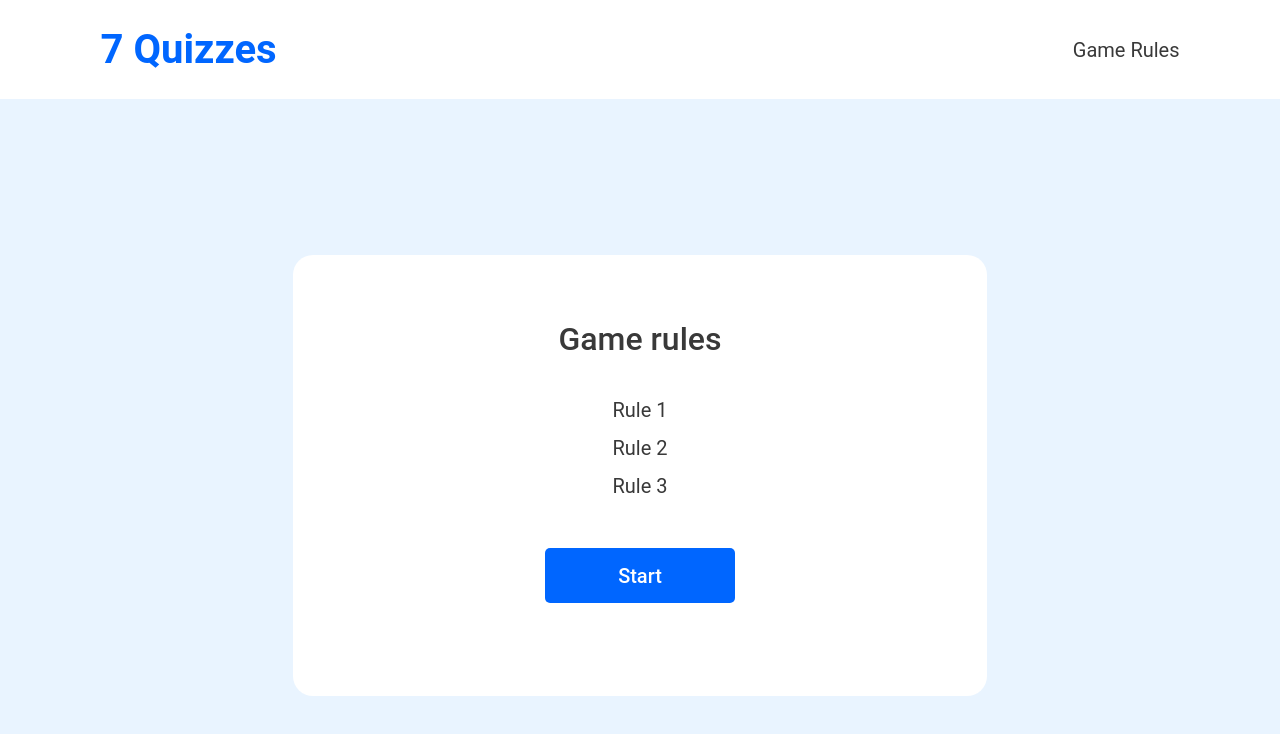
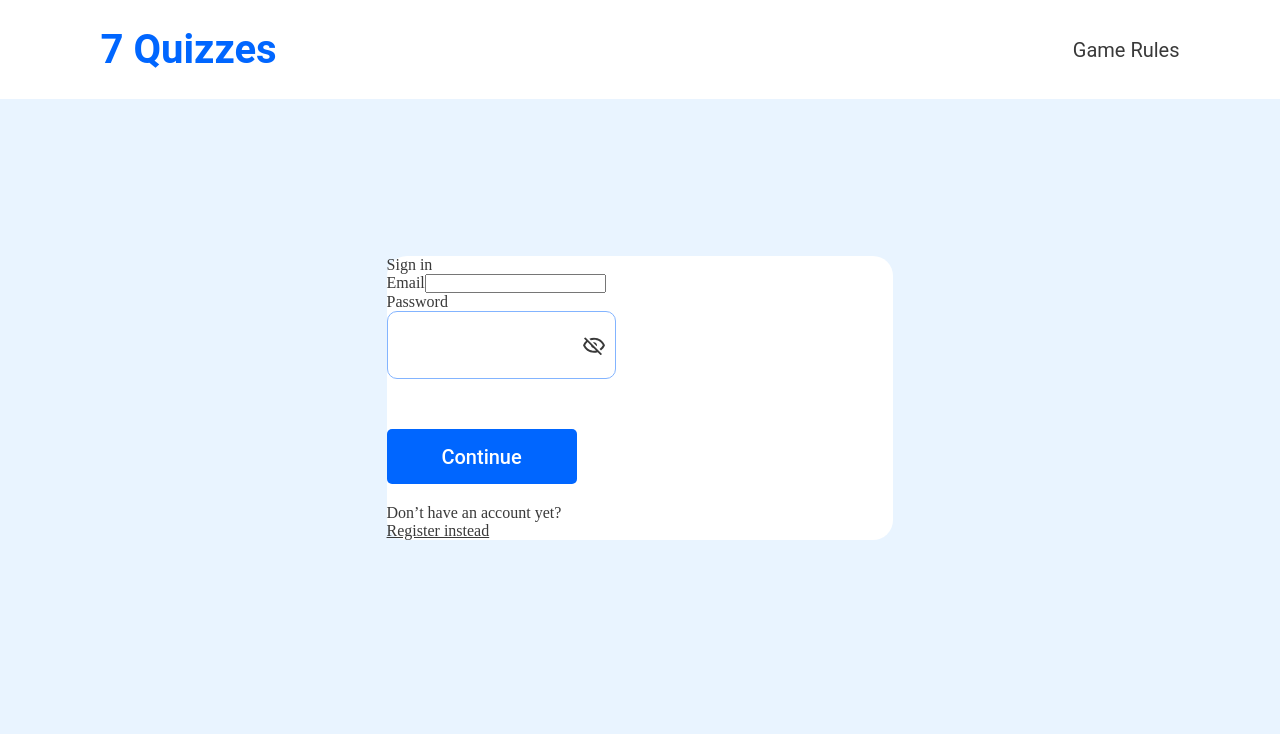
Before and after one commit to YuliaVorotintseva/7quizzes-frontend, a React (Vite) app: page / in a window 1280 px wide. Shown: the top 734 px of the page. Built offline with nearby package versions, Linux system fonts and the light colour scheme.

Commit message:
feat: add components PasswordInput and SignInForm

```diff
--- a/src/app/Router.tsx
+++ b/src/app/Router.tsx
@@ -5,12 +5,14 @@ import Game from "../pages/Game/Game";
 import GameStart from "../pages/GameStart/GameStart";
 import GameEnd from "../pages/GameEnd.tsx/GameEnd";
 import MainLayout from "../layouts/MainLayout/MainLayout";
+import SignInPage from "../pages/SignInPage/SignInPage";
 
 const Router = () => (
   <BrowserRouter>
     <Routes>
       <Route path="/" element={<MainLayout />}>
-        <Route index element={<GameStart />} />
+        <Route index element={<SignInPage />} />
+        <Route path="/start" element={<GameStart />} />
         <Route path="/game" element={<Game />} />
         <Route path="/finish" element={<GameEnd />} />
       </Route>
--- a/src/components/Button/button.css
+++ b/src/components/Button/button.css
@@ -33,6 +33,11 @@
   margin-bottom: 46px;
 }
 
+.submit__sign_in {
+  margin-top: 50px;
+  margin-bottom: 20px;
+}
+
 .button__start {
   margin: 0 auto 28px;
 }
--- /dev/null
+++ b/src/components/PasswordInput/PasswordInput.tsx
@@ -0,0 +1,62 @@
+import React, { useState } from "react";
+
+import "./passwordInput.css";
+
+const PasswordInput = () => {
+  const [showPassword, setShowPassword] = useState(false);
+  const [password, setPassword] = useState("");
+
+  return (
+    <div className="password_input">
+      <label htmlFor="password" className="label__password_input">
+        Password
+      </label>
+      <div className="field__password_input">
+        <input
+          type={showPassword ? "text" : "password"}
+          id="password"
+          name="password"
+          className="field"
+          value={password}
+          onChange={(e) => setPassword(e.target.value)}
+          required
+        />
+        <button
+          type="button"
+          className="field__show_password"
+          onClick={() => setShowPassword(!showPassword)}
+        >
+          {showPassword ? (
+            <svg
+              width="22"
+              height="16"
+              viewBox="0 0 22 16"
+              fill="none"
+              xmlns="http://www.w3.org/2000/svg"
+            >
+              <path
+                d="M11 5C11.7956 5 12.5587 5.31607 13.1213 5.87868C13.6839 6.44129 14 7.20435 14 8C14 8.79565 13.6839 9.55871 13.1213 10.1213C12.5587 10.6839 11.7956 11 11 11C10.2044 11 9.44129 10.6839 8.87868 10.1213C8.31607 9.55871 8 8.79565 8 8C8 7.20435 8.31607 6.44129 8.87868 5.87868C9.44129 5.31607 10.2044 5 11 5ZM11 0.5C16 0.5 20.27 3.61 22 8C20.27 12.39 16 15.5 11 15.5C6 15.5 1.73 12.39 0 8C1.73 3.61 6 0.5 11 0.5ZM2.18 8C2.98825 9.65031 4.24331 11.0407 5.80248 12.0133C7.36165 12.9858 9.1624 13.5013 11 13.5013C12.8376 13.5013 14.6383 12.9858 16.1975 12.0133C17.7567 11.0407 19.0117 9.65031 19.82 8C19.0117 6.34969 17.7567 4.95925 16.1975 3.98675C14.6383 3.01424 12.8376 2.49868 11 2.49868C9.1624 2.49868 7.36165 3.01424 5.80248 3.98675C4.24331 4.95925 2.98825 6.34969 2.18 8Z"
+                fill="#393939"
+              />
+            </svg>
+          ) : (
+            <svg
+              width="22"
+              height="18"
+              viewBox="0 0 22 18"
+              fill="none"
+              xmlns="http://www.w3.org/2000/svg"
+            >
+              <path
+                d="M1 1.27L2.28 0L19 16.72L17.73 18L14.65 14.92C13.5 15.3 12.28 15.5 11 15.5C6 15.5 1.73 12.39 0 8C0.69 6.24 1.79 4.69 3.19 3.46L1 1.27ZM11 5C11.7956 5 12.5587 5.31607 13.1213 5.87868C13.6839 6.44129 14 7.20435 14 8C14.0005 8.34057 13.943 8.67873 13.83 9L10 5.17C10.3213 5.05698 10.6594 4.99949 11 5ZM11 0.5C16 0.5 20.27 3.61 22 8C21.1839 10.0732 19.7969 11.8727 18 13.19L16.58 11.76C17.9629 10.8034 19.0782 9.50906 19.82 8C19.0116 6.34994 17.7564 4.95977 16.1973 3.9875C14.6381 3.01524 12.8375 2.49988 11 2.5C9.91 2.5 8.84 2.68 7.84 3L6.3 1.47C7.74 0.85 9.33 0.5 11 0.5ZM2.18 8C2.98844 9.65006 4.24357 11.0402 5.80273 12.0125C7.36189 12.9848 9.16254 13.5001 11 13.5C11.69 13.5 12.37 13.43 13 13.29L10.72 11C10.0242 10.9254 9.37482 10.6149 8.87997 10.12C8.38512 9.62518 8.07458 8.97584 8 8.28L4.6 4.87C3.61 5.72 2.78 6.78 2.18 8Z"
+                fill="#393939"
+              />
+            </svg>
+          )}
+        </button>
+      </div>
+    </div>
+  );
+};
+
+export default PasswordInput;
--- /dev/null
+++ b/src/components/PasswordInput/passwordInput.css
@@ -0,0 +1,23 @@
+.password_input {
+  display: flex;
+  flex-direction: column;
+}
+
+.field {
+  position: relative;
+  height: 50px;
+  padding: 8px;
+  padding-right: 42px;
+  user-select: none;
+  outline: none;
+  border: 1px solid #83b4ff;
+  border-radius: 10px;
+}
+
+.field__show_password {
+  position: absolute;
+  cursor: pointer;
+  background: none;
+  border: none;
+  transform: translateX(-150%) translateY(125%);
+}
--- /dev/null
+++ b/src/components/SignInForm/SignInForm.tsx
@@ -0,0 +1,43 @@
+import React from "react";
+import { Link, useNavigate } from "react-router-dom";
+
+import Button from "../Button/Button";
+
+import "./signInForm.css";
+import PasswordInput from "../PasswordInput/PasswordInput";
+
+const SignInForm = () => {
+  const navigate = useNavigate();
+
+  return (
+    <>
+      <form className="form__sign_in" method="POST" action="/">
+        <p className="title__sign_in">Sign in</p>
+        <div className="email__sign_in">
+          <label htmlFor="emain">Email</label>
+          <input
+            id="email"
+            className="email"
+            type="email"
+            tabIndex={1}
+            required
+          />
+        </div>
+        <PasswordInput />
+        <Button
+          className="submit__sign_in"
+          onClick={() => navigate("/")}
+          text="continue"
+        />
+        <div className="info__sign_in">
+          <p>Don’t have an account yet?</p>
+          <Link to="/" className="link__register">
+            Register instead
+          </Link>
+        </div>
+      </form>
+    </>
+  );
+};
+
+export default SignInForm;
--- /dev/null
+++ b/src/components/SignInForm/signInForm.css
@@ -0,0 +1,4 @@
+.form__sign_in {
+  display: flex;
+  flex-direction: column;
+}
--- /dev/null
+++ b/src/layouts/SignInLayout/SignInLayout.tsx
@@ -0,0 +1,17 @@
+import React, { ReactNode } from "react";
+
+import "./signInLayout.css";
+
+export type SignInLayoutProps = {
+  children: ReactNode;
+};
+
+const SignInLayout = ({ children }: SignInLayoutProps) => {
+  return (
+    <>
+      <main className="sign_in">{children}</main>
+    </>
+  );
+};
+
+export default SignInLayout;
--- /dev/null
+++ b/src/layouts/SignInLayout/signInLayout.css
@@ -0,0 +1,6 @@
+.sign_in {
+  max-width: 39.6vw;
+  margin: 157px auto;
+  background-color: var(--main-light-color);
+  border-radius: 20px;
+}
--- /dev/null
+++ b/src/pages/SignInPage/SignInPage.tsx
@@ -0,0 +1,14 @@
+import React from "react";
+
+import SignInLayout from "../../layouts/SignInLayout/SignInLayout";
+import SignInForm from "../../components/SignInForm/SignInForm";
+
+const SignInPage = () => {
+  return (
+    <SignInLayout>
+      <SignInForm />
+    </SignInLayout>
+  );
+};
+
+export default SignInPage;
```
Also changed, not shown: public/password.svg (added), public/text.svg (added).
